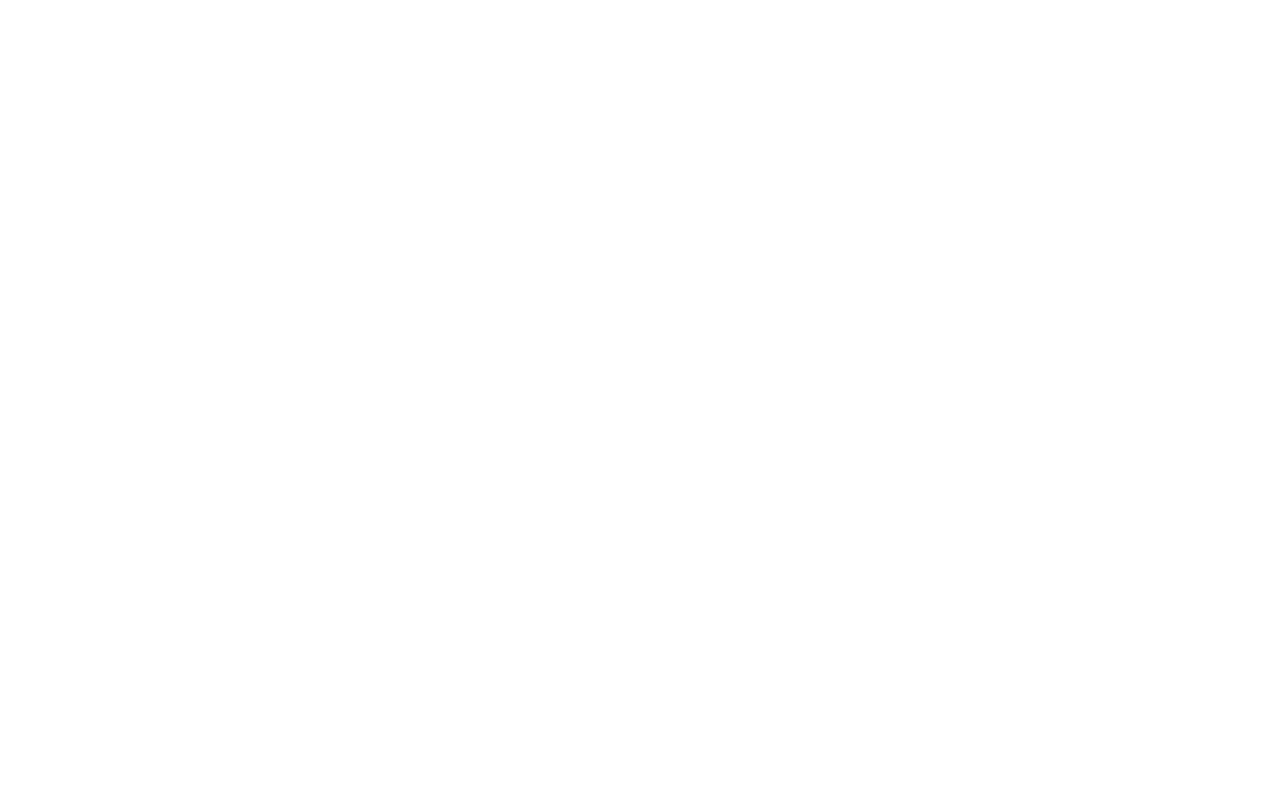
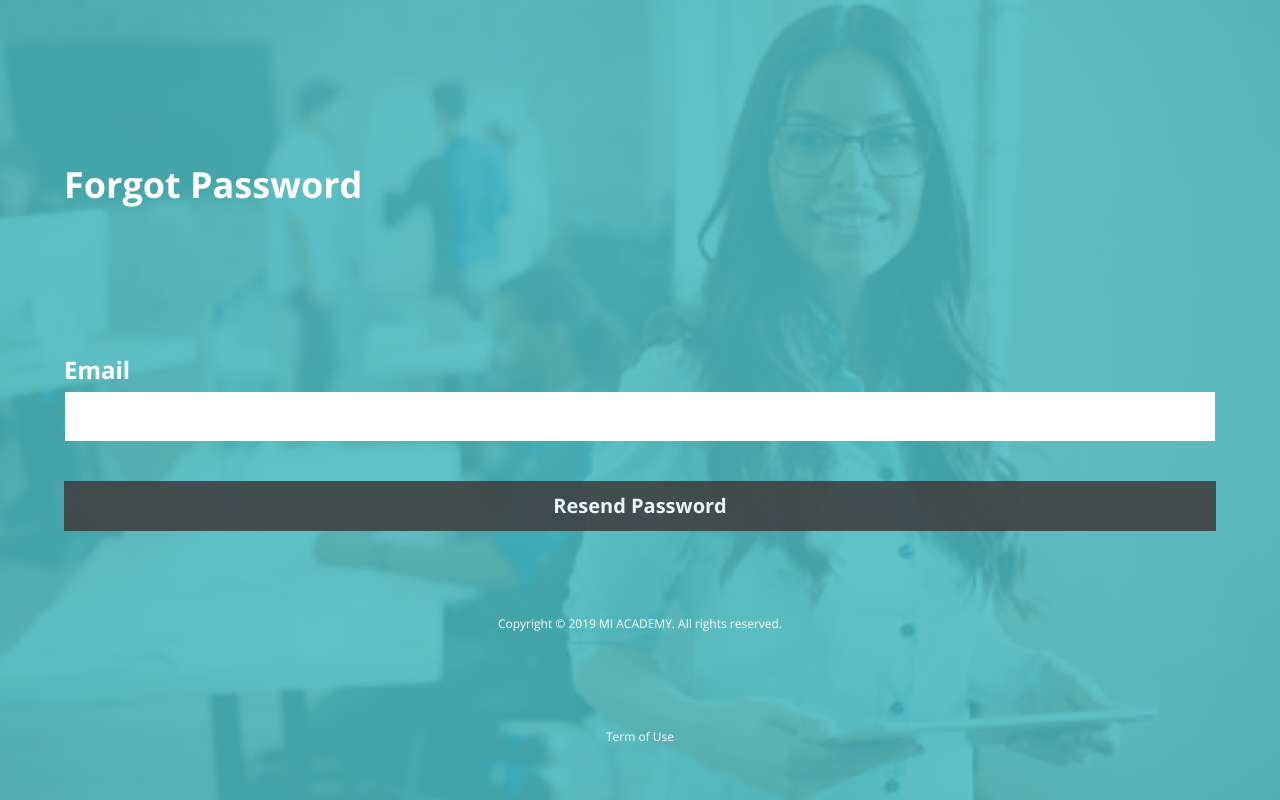
Before and after one commit to gerald525/frontend-mern, a React (Create React App) app: page /forgotpassword in a window 1280 px wide. Built offline with nearby package versions, Linux system fonts and the light colour scheme.

Commit message:
added password page

```diff
--- a/src/Routes.js
+++ b/src/Routes.js
@@ -5,6 +5,7 @@
 import NoMatch from './components/NoMatch'
 import Dashboard from './components/Dashboard/Dashboard'
 import Help from './components/Help/Help'
+import ForgotPassword from './components/ForgotPassword/ForgotPassword'
 
 class Routes extends React.Component {
   render() {
@@ -26,7 +27,11 @@
         }} />
         <Route path="/course/:name" component={Course} />
         <Route path="/help" component={Help} />
-        <Route component={NoMatch} />
+        <Route path="/forgotpassword" render={() => {
+          return <ForgotPassword
+          />
+        }}/>
+         <Route component={NoMatch} />
       </Switch>
     )
   }
--- a/src/components/Dashboard/Dashboard.js
+++ b/src/components/Dashboard/Dashboard.js
@@ -5,6 +5,8 @@
 
 const Dashboard = ({ programData, loadProgramData }) => {
   // programData =  loadProgramData()
+  console.log(programData)
+
 
   if (!localStorage.token) {
     console.log('no token, redirecting to login page')
--- /dev/null
+++ b/src/components/ForgotPassword/ForgotPassword.css
@@ -0,0 +1,69 @@
+.forgot-password-container {
+  background:
+  linear-gradient(
+    rgba(71, 186, 192, 0.85),
+    rgba(71, 186, 192, 0.85)
+  ),
+  /* bottom, image */
+  url(../../images/MI_Img_resized.jpg);
+  background-position: center;
+  background-size: cover;
+  background-repeat: no-repeat;
+  height: 100vh;
+  width: 100vw;
+  display: flex;
+}
+
+.password-content-container {
+  height: 90vh;
+  width: 90vw;
+  /* border: 1px solid black; */
+  margin: 5vh 0 0 5vw;
+  display: flex;
+  flex-direction: column;
+  align-content: center;
+}
+
+.forgot-password-container h1 {
+  color: #ffffff;
+  font-weight: 700;
+  font-size: 2.25em;
+  margin-top: 15vh;
+  align-self: flex-start;
+}
+
+.forgot-password-label {
+  align-self: flex-start;
+  margin-bottom: 0.25em;
+  font-size: 1.5em;
+}
+
+form {
+  margin-top: 15vh
+}
+
+.forgotpassword-form-button {
+  margin-top: 2em;
+  width: 100%;
+  border: none;
+  height: 2.5em;
+  font-family: 'Open Sans', sans-serif;
+  color: white;
+  background-color: #3f3f3f;
+  opacity: 0.88;
+  font-weight: 700;
+  font-size: 1.25em
+}
+
+#email2 {
+  width: 99.5%;
+  border: none;
+  height: 3.5em;
+}
+
+.forgot-password-container p {
+  color: #ffffff;
+  font-weight: 400;
+  margin-top: 7em;
+  font-size: 0.75em
+}
--- /dev/null
+++ b/src/components/ForgotPassword/ForgotPassword.js
@@ -0,0 +1,24 @@
+import React from 'react';
+// const logo = require('../../images/MIAcademy_logo-_white.png')
+require('./ForgotPassword.css')
+
+const ForgotPassword = ({ handleInput, handleSubmit }) => {
+  console.log("ForgotPassword")
+  return (
+    <div className="forgot-password-container">
+      <div className="password-content-container">
+      <h1>Forgot Password</h1>
+      <form>
+            <label className="forgot-password-label">Email</label>
+            <input type="email" name="email" id="email2" onChange={handleInput} />
+            <input className="forgotpassword-form-button" type="submit" value="Resend Password" onClick={handleSubmit} />
+      </form>
+      <p>Copyright © 2019 MI ACADEMY. All rights reserved.</p>
+      <p>Term of Use</p>
+      </div>
+    </div>
+
+  )
+}
+
+export default ForgotPassword;
--- a/src/components/Login/Login.css
+++ b/src/components/Login/Login.css
@@ -72,3 +72,14 @@
   width: 80%;
   margin-bottom: 1em;
 }
+
+.forgot-password {
+  color: white;
+  font-weight: 700;
+  font-size: 1em;
+  margin-top: 1em;
+}
+
+Link {
+  text-decoration: none;
+}
--- a/src/components/Login/Login.js
+++ b/src/components/Login/Login.js
@@ -1,5 +1,5 @@
 import React from 'react';
-import { Redirect } from 'react-router-dom'
+import { Redirect, Link } from 'react-router-dom'
 const logo = require('../../images/MIAcademy_logo-_white.png')
 require('./Login.css')
 
@@ -23,6 +23,7 @@
             <br/>
             <input className="login-form-button" type="submit" value="Sign In" onClick={handleLogin} />
           </form>
+          <Link to="/forgotpassword"><p className="forgot-password">Forgot your password?</p></Link>
         </div>
       </div>
     )
--- a/src/components/NoMatch.js
+++ b/src/components/NoMatch.js
@@ -3,7 +3,7 @@
 const NoMatch = () => {
   return (
     <div>
-
+      <p>404</p>
     </div>
   );
 };
```
